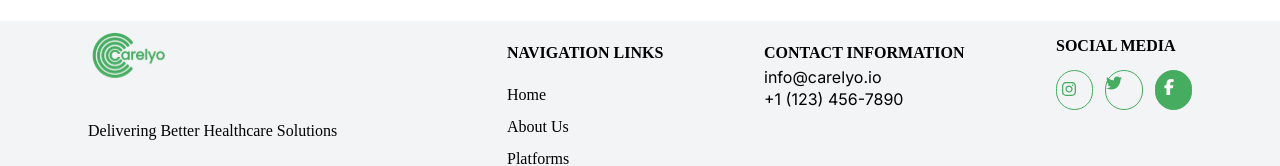
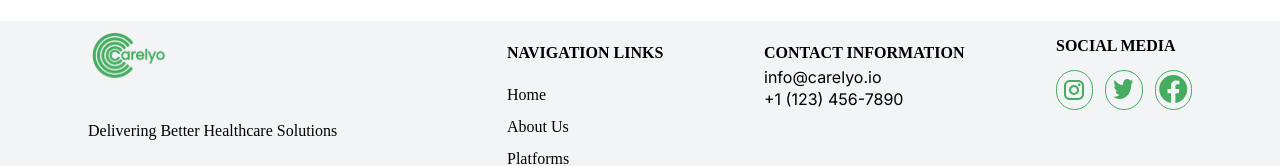
Before and after one commit to meeruu8282/next-mongodb-clerk, a Next.js app: page / in a window 1280 px wide. Shown: the part 907-1073 px from the top of the page. Built offline with nearby package versions, Linux system fonts and the light colour scheme.

Commit message:
Update social media icons to SVG's

```diff
--- a/src/app/layout.tsx
+++ b/src/app/layout.tsx
@@ -120,46 +120,44 @@ export default function RootLayout({
                 <div className="w-[136px] h-[40px] flex mt-3  space-x-3">
                   <div className="w-[40px] h-[40px]  rounded-full flex justify-center items-center border-solid border-[#45AC60] border">
                     <a
-                      className="w-[25px] h-[25px]  "
+                      className="w-[21px] h-[20px]  "
                       href="https://www.instagram.com/your_username/"
                       target="_blank"
                       rel="noopener noreferrer"
                     >
-                      <FontAwesomeIcon
-                        icon={faInstagram}
-                        size="1x"
-                        color="#45AC60"
-                      />
+                    <svg width="20" height="20" viewBox="0 0 20 20" fill="none" xmlns="http://www.w3.org/2000/svg">
+<path d="M5.8 0H14.2C17.4 0 20 2.6 20 5.8V14.2C20 15.7383 19.3889 17.2135 18.3012 18.3012C17.2135 19.3889 15.7383 20 14.2 20H5.8C2.6 20 0 17.4 0 14.2V5.8C0 4.26174 0.61107 2.78649 1.69878 1.69878C2.78649 0.61107 4.26174 0 5.8 0ZM5.6 2C4.64522 2 3.72955 2.37928 3.05442 3.05442C2.37928 3.72955 2 4.64522 2 5.6V14.4C2 16.39 3.61 18 5.6 18H14.4C15.3548 18 16.2705 17.6207 16.9456 16.9456C17.6207 16.2705 18 15.3548 18 14.4V5.6C18 3.61 16.39 2 14.4 2H5.6ZM15.25 3.5C15.5815 3.5 15.8995 3.6317 16.1339 3.86612C16.3683 4.10054 16.5 4.41848 16.5 4.75C16.5 5.08152 16.3683 5.39946 16.1339 5.63388C15.8995 5.8683 15.5815 6 15.25 6C14.9185 6 14.6005 5.8683 14.3661 5.63388C14.1317 5.39946 14 5.08152 14 4.75C14 4.41848 14.1317 4.10054 14.3661 3.86612C14.6005 3.6317 14.9185 3.5 15.25 3.5ZM10 5C11.3261 5 12.5979 5.52678 13.5355 6.46447C14.4732 7.40215 15 8.67392 15 10C15 11.3261 14.4732 12.5979 13.5355 13.5355C12.5979 14.4732 11.3261 15 10 15C8.67392 15 7.40215 14.4732 6.46447 13.5355C5.52678 12.5979 5 11.3261 5 10C5 8.67392 5.52678 7.40215 6.46447 6.46447C7.40215 5.52678 8.67392 5 10 5ZM10 7C9.20435 7 8.44129 7.31607 7.87868 7.87868C7.31607 8.44129 7 9.20435 7 10C7 10.7956 7.31607 11.5587 7.87868 12.1213C8.44129 12.6839 9.20435 13 10 13C10.7956 13 11.5587 12.6839 12.1213 12.1213C12.6839 11.5587 13 10.7956 13 10C13 9.20435 12.6839 8.44129 12.1213 7.87868C11.5587 7.31607 10.7956 7 10 7Z" fill="#45AC60"/>
+</svg>
+
+
                     </a>
                   </div>
 
                   <div className="w-[40px] h-[40px] rounded-full border-solid border-[#45AC60] border">
+                  <div className="w-[21px] h-[20px]flex items-center mt-2 mx-auto">
                     <a
-                      className="W-[25px] h-[25px]"
                       href="https://twitter.com/your_twitter_username"
                       target="_blank"
                       rel="noopener noreferrer"
                     >
-                      <FontAwesomeIcon
-                        icon={faTwitter}
-                        size="1x"
-                        color="#45AC60"
-                      />
+<svg width="21" height="20" viewBox="0 0 21 20" fill="none" xmlns="http://www.w3.org/2000/svg">
+<path d="M20.3335 2.35294C19.5974 2.76471 18.8039 3.03529 17.9817 3.16471C18.823 2.54118 19.4731 1.55294 19.779 0.364706C18.9855 0.952941 18.106 1.36471 17.1786 1.6C16.4234 0.588235 15.3622 0 14.1576 0C11.9109 0 10.0754 2.25882 10.0754 5.04706C10.0754 5.44706 10.1136 5.83529 10.1805 6.2C6.77709 5.98824 3.7465 3.97647 1.72929 0.929412C1.37556 1.67059 1.1748 2.54118 1.1748 3.45882C1.1748 5.21176 1.89181 6.76471 3.0008 7.64706C2.32202 7.64706 1.69105 7.41177 1.13656 7.05882C1.13656 7.05882 1.13656 7.05882 1.13656 7.09412C1.13656 9.54118 2.55147 11.5882 4.42527 12.0471C4.08111 12.1647 3.71782 12.2235 3.34497 12.2235C3.08684 12.2235 2.82872 12.1882 2.58015 12.1294C3.0964 14.1176 4.59736 15.6 6.40424 15.6353C5.00845 17 3.23981 17.8 1.30864 17.8C0.983592 17.8 0.658544 17.7765 0.333496 17.7294C2.14994 19.1647 4.31055 20 6.62413 20C14.1576 20 18.2972 12.3059 18.2972 5.63529C18.2972 5.41177 18.2972 5.2 18.2876 4.97647C19.0907 4.27059 19.779 3.37647 20.3335 2.35294Z" fill="#45AC60"/>
+</svg>
+
                     </a>
+                    </div>
                   </div>
-                  <div className="w-[40px] h-[40px] rounded-full bg-[#45AC60] flex justify-center border-solid border-[#45AC60] border ">
-                    <div className="w-[18px] h-[18px]flex items-center mt-1">
+                  <div className="w-[40px] h-[40px] rounded-full flex justify-center border-solid border-[#45AC60] border ">
+                    <div className="w-[30px] h-[28px]flex items-center mt-1 mx-auto">
                       <a
                         href="https://www.facebook.com/your_facebook_username/"
                         target="_blank"
                         rel="noopener noreferrer"
                       >
-                        <FontAwesomeIcon
-                          icon={faFacebookF}
-                          size="1x"
-                          color="white"
+                       <svg width="30" height="28" viewBox="0 0 21 20" fill="none" xmlns="http://www.w3.org/2000/svg">
+<path d="M10.6665 0C5.1665 0 0.666504 4.50803 0.666504 10.0602C0.666504 15.0803 4.3265 19.247 9.10649 20V12.9719H6.5665V10.0602H9.10649V7.84137C9.10649 5.32129 10.5965 3.93574 12.8865 3.93574C13.9765 3.93574 15.1165 4.12651 15.1165 4.12651V6.60643H13.8565C12.6165 6.60643 12.2265 7.37952 12.2265 8.17269V10.0602H15.0065L14.5565 12.9719H12.2265V20C14.5829 19.6264 16.7287 18.4192 18.2764 16.5964C19.8241 14.7737 20.6718 12.4555 20.6665 10.0602C20.6665 4.50803 16.1665 0 10.6665 0Z" fill="#45AC60"/>
+</svg>
 
-                        />
                       </a>
                     </div>
                   </div>
```
